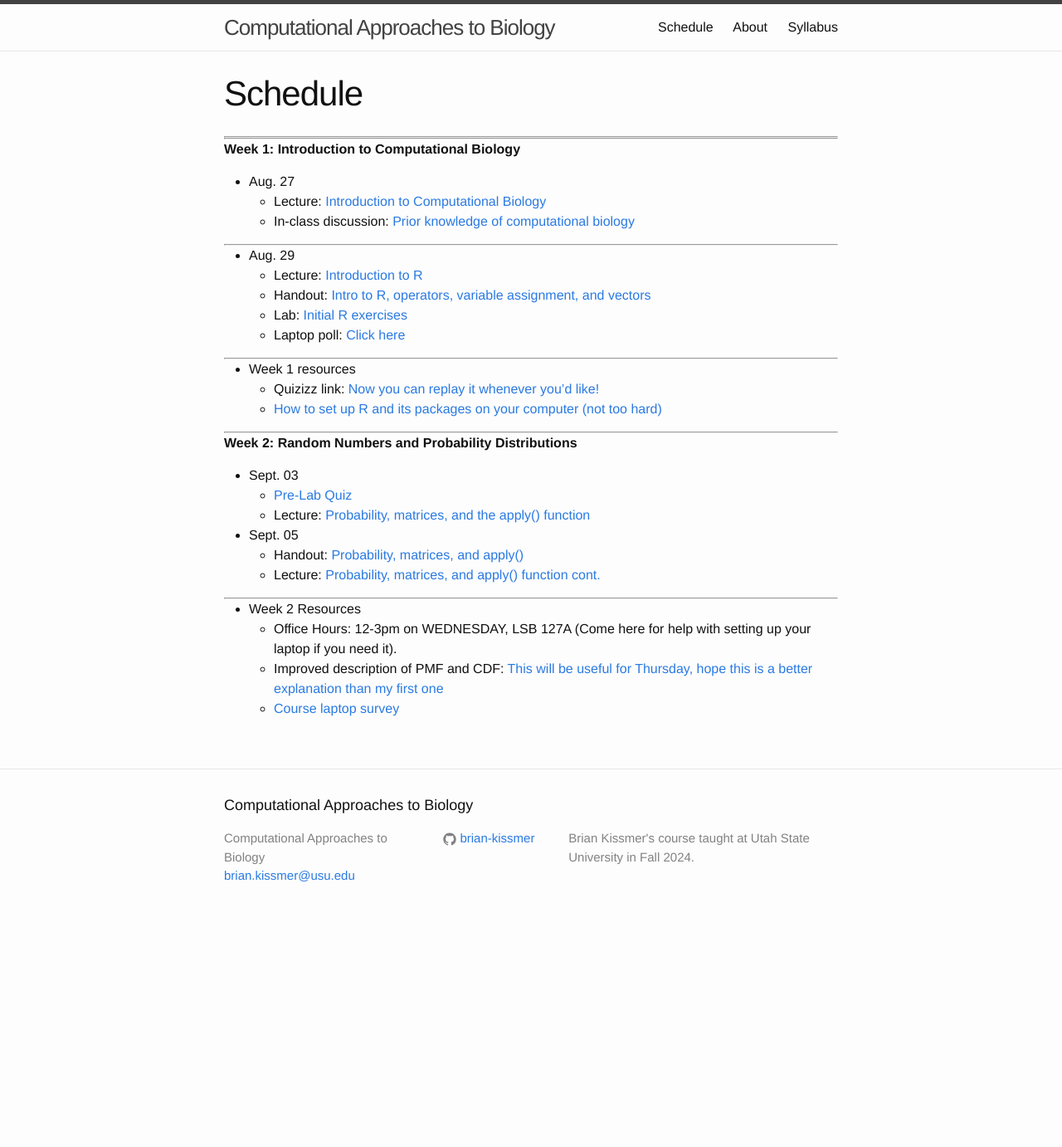
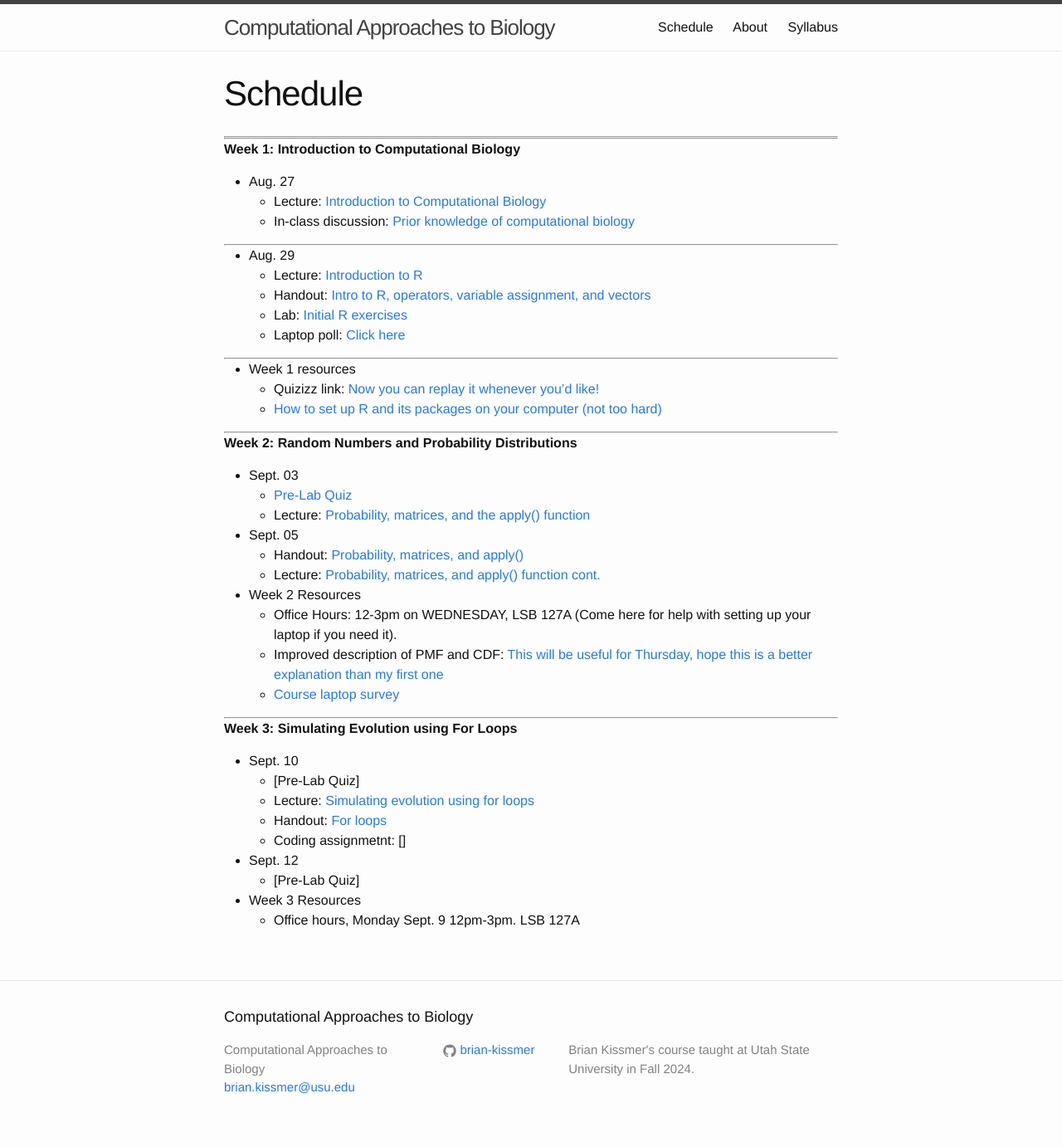
Before and after one commit to brian-kissmer/brian-kissmer.github.io, a Jekyll site: the page built from Schedule.md, in a window 1280 px wide. Shown: the whole page at 83% size. Built offline with Jekyll 4.4.1, drawn with Linux system fonts in a browser that asks for light colours; before the commit the page ends 1127 px from its top, so only the background shows below that.

Commit message:
Update Schedule.md

```diff
--- a/Schedule.md
+++ b/Schedule.md
@@ -38,9 +38,20 @@ layout: page
     * Handout: [Probability, matrices, and apply()]({{ site.baseurl }}/worksheets/sept_5th_handout.html)
     * Lecture: [Probability, matrices, and apply() function cont.]({{ site.baseurl }}/slides/Sept 5 slides.pdf)
 
+  * Week 2 Resources
+    * Office Hours: 12-3pm on WEDNESDAY, LSB 127A (Come here for help with setting up your laptop if you need it).
+    * Improved description of PMF and CDF: [This will be useful for Thursday, hope this is a better explanation than my first one]({{ site.baseurl }}/worksheets/pmf_cdf.html)
+    * [Course laptop survey](https://forms.gle/putWYbETm48PYRgy9)
+
 ***
 
-* Week 2 Resources
-  * Office Hours: 12-3pm on WEDNESDAY, LSB 127A (Come here for help with setting up your laptop if you need it).
-  * Improved description of PMF and CDF: [This will be useful for Thursday, hope this is a better explanation than my first one]({{ site.baseurl }}/worksheets/pmf_cdf.html)
-  * [Course laptop survey](https://forms.gle/putWYbETm48PYRgy9)
+**Week 3: Simulating Evolution using For Loops**
+  * Sept. 10
+      * [Pre-Lab Quiz]
+      * Lecture: [Simulating evolution using for loops]({{ site.baseurl }}/slides/Sept 10 slides.pdf)
+      * Handout: [For loops]({{ site.baseurl }}/worksheets/for_loops.html)
+      * Coding assignmetnt: []
+  * Sept. 12
+      * [Pre-Lab Quiz]
+  * Week 3 Resources
+      * Office hours, Monday Sept. 9 12pm-3pm. LSB 127A
```
